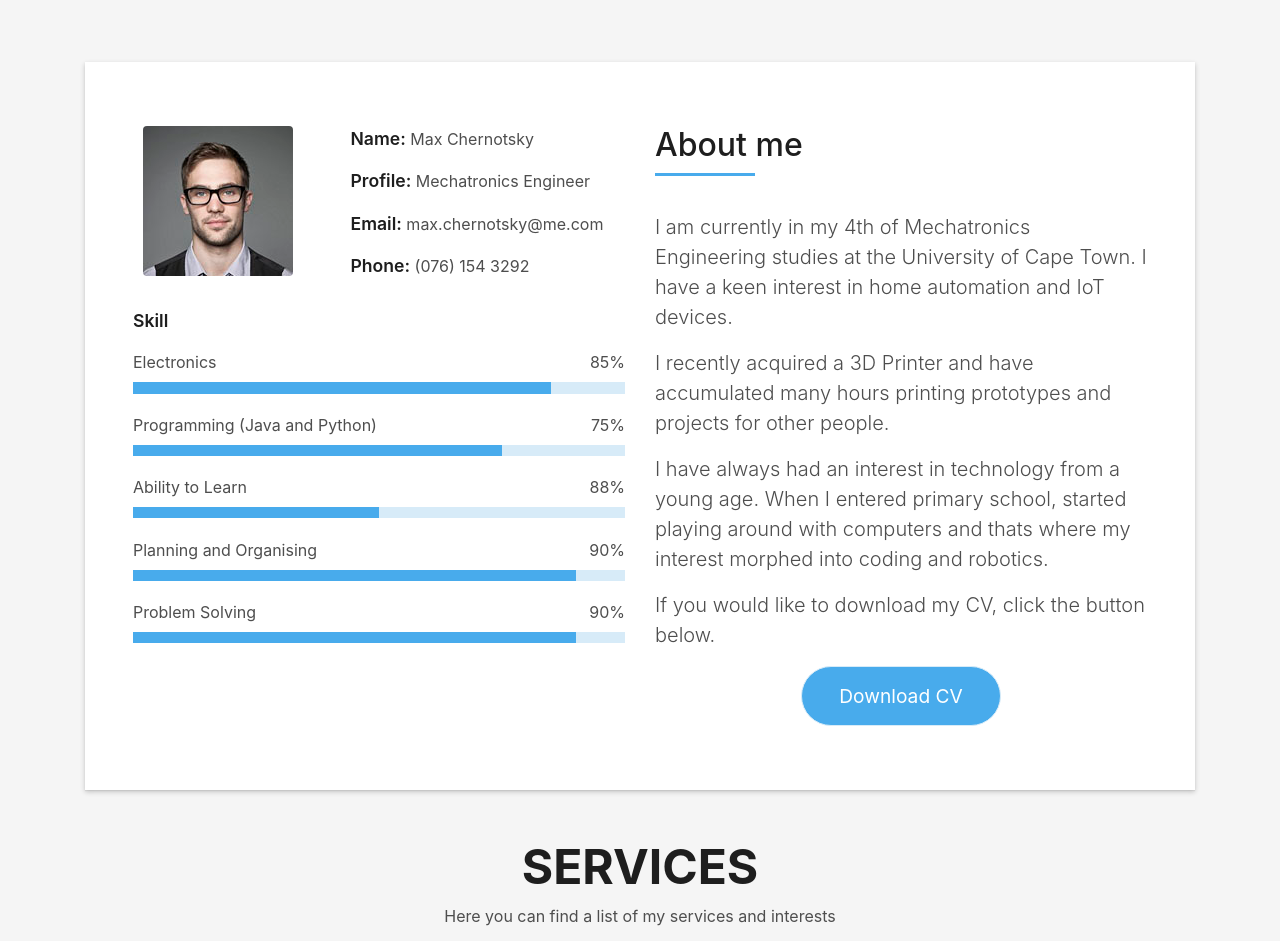
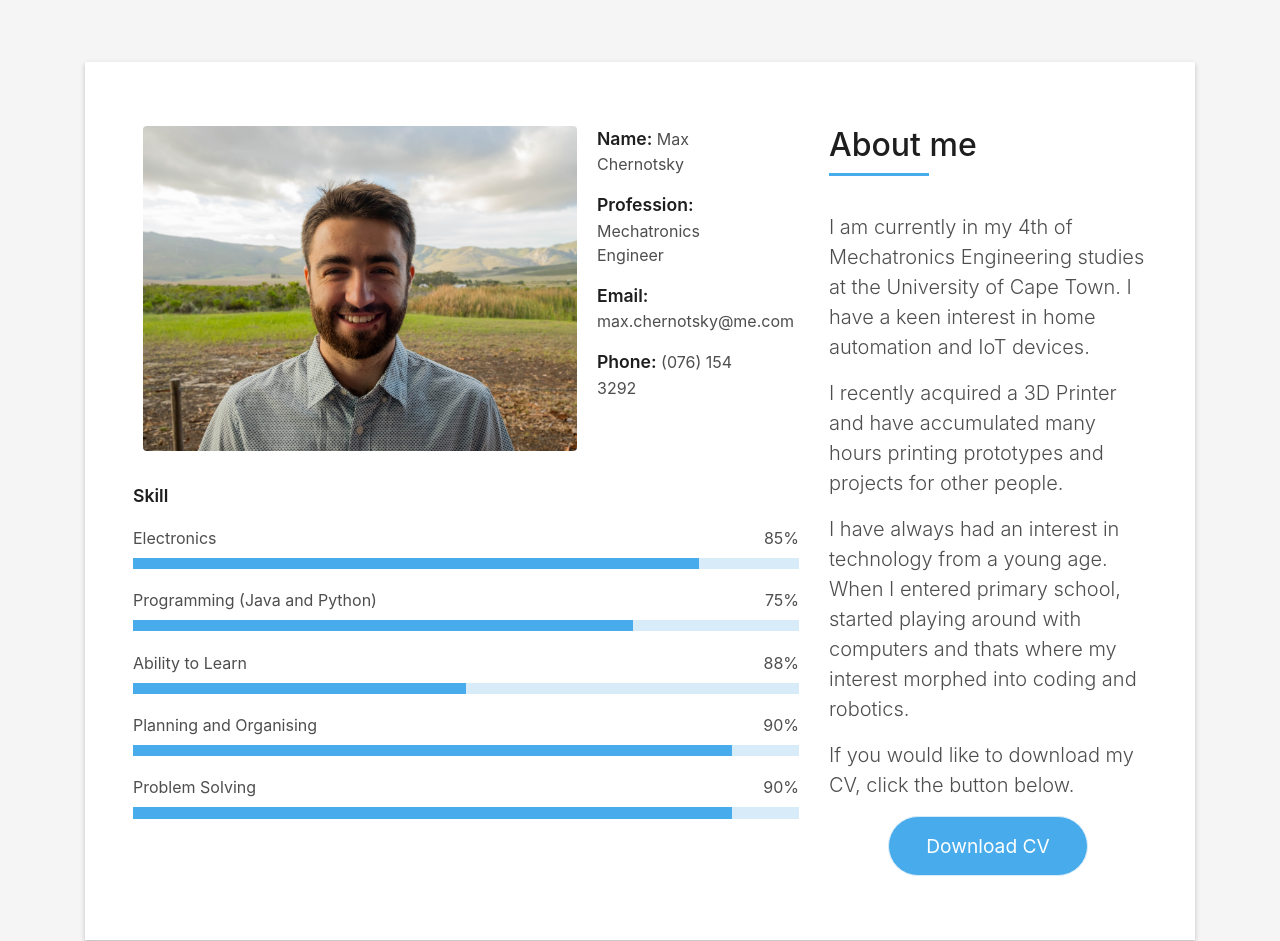
Before and after one commit to MaxChernotsky/website, a plain HTML site: page index.html in a window 1280 px wide. Shown: the part 802-1743 px from the top of the page. Drawn offline with Linux system fonts and the light colour scheme; a script that the page names is missing; files whose address does not match are found by name.

Commit message:
added portrait and fixed spacing

```diff
--- a/index.html
+++ b/index.html
@@ -92,17 +92,17 @@
         <div class="col-sm-12">
           <div class="box-shadow-full">
             <div class="row">
-              <div class="col-md-6">
+              <div class="col-md-8">
                 <div class="row">
-                  <div class="col-sm-6 col-md-5">
+                  <div class="col-sm-6 col-md-8">
                     <div class="about-img">
-                      <img src="img/testimonial-2.jpg" class="img-fluid rounded b-shadow-a" alt="">
+                      <img src="img/max_portrait.jpg" class="img-fluid rounded b-shadow-a" alt="">
                     </div>
                   </div>
-                  <div class="col-sm-6 col-md-7">
+                  <div class="col-sm-6 col-md-3">
                     <div class="about-info">
                       <p><span class="title-s">Name: </span> <span>Max Chernotsky</span></p>
-                      <p><span class="title-s">Profile: </span> <span>Mechatronics Engineer</span></p>
+                      <p><span class="title-s">Profession: </span> <span>Mechatronics Engineer</span></p>
                       <p><span class="title-s">Email: </span> <span>max.chernotsky@me.com</span></p>
                       <p><span class="title-s">Phone: </span> <span>(076) 154 3292</span></p>
                     </div>
@@ -141,7 +141,7 @@
 
                 </div>
               </div>
-              <div class="col-md-6">
+              <div class="col-md-4">
                 <div class="about-me pt-4 pt-md-0">
                   <div class="title-box-2">
                     <h5 class="title-left">
```
Also changed, not shown: img/max_portrait.jpg (added), 1 other file.
